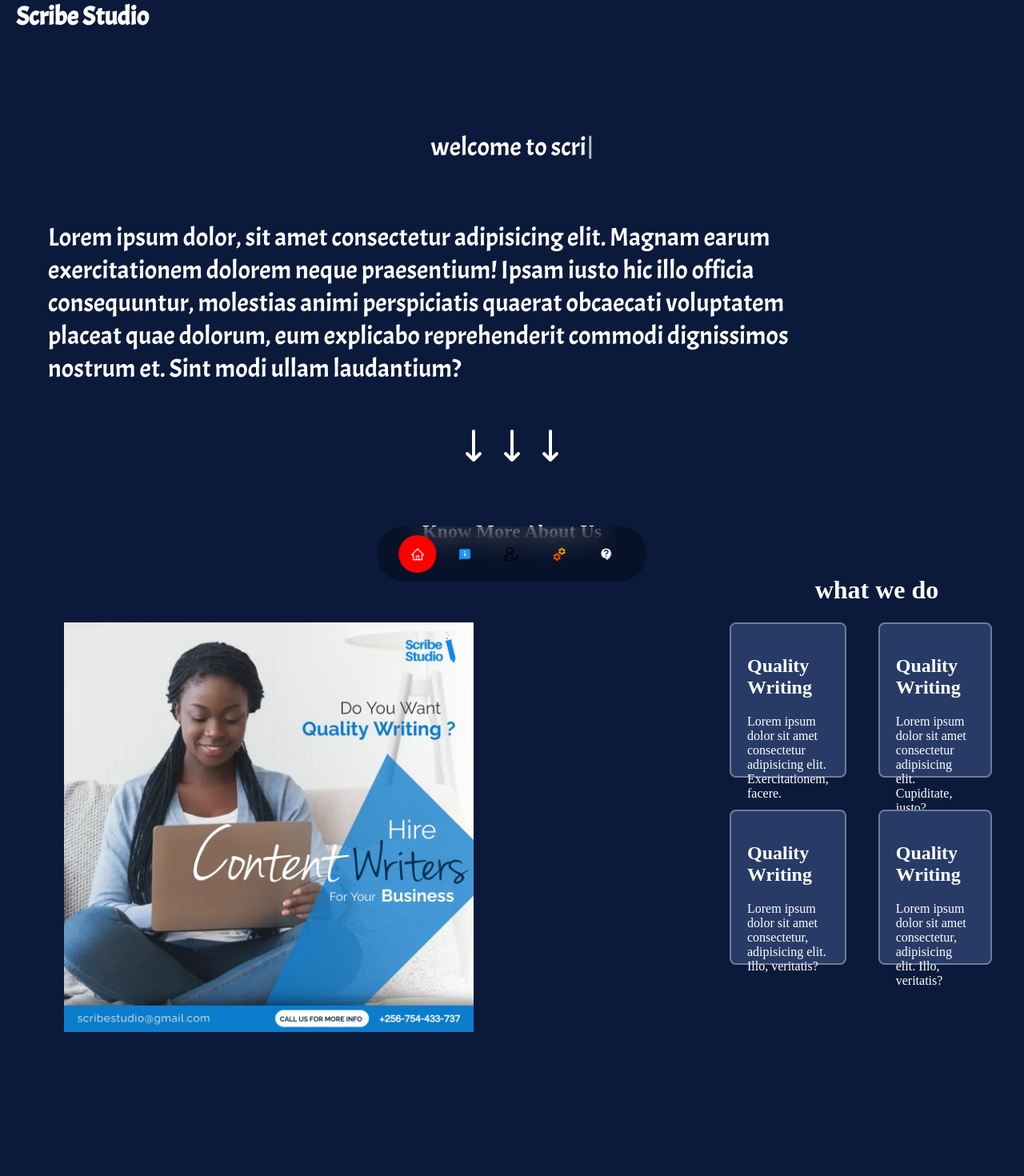
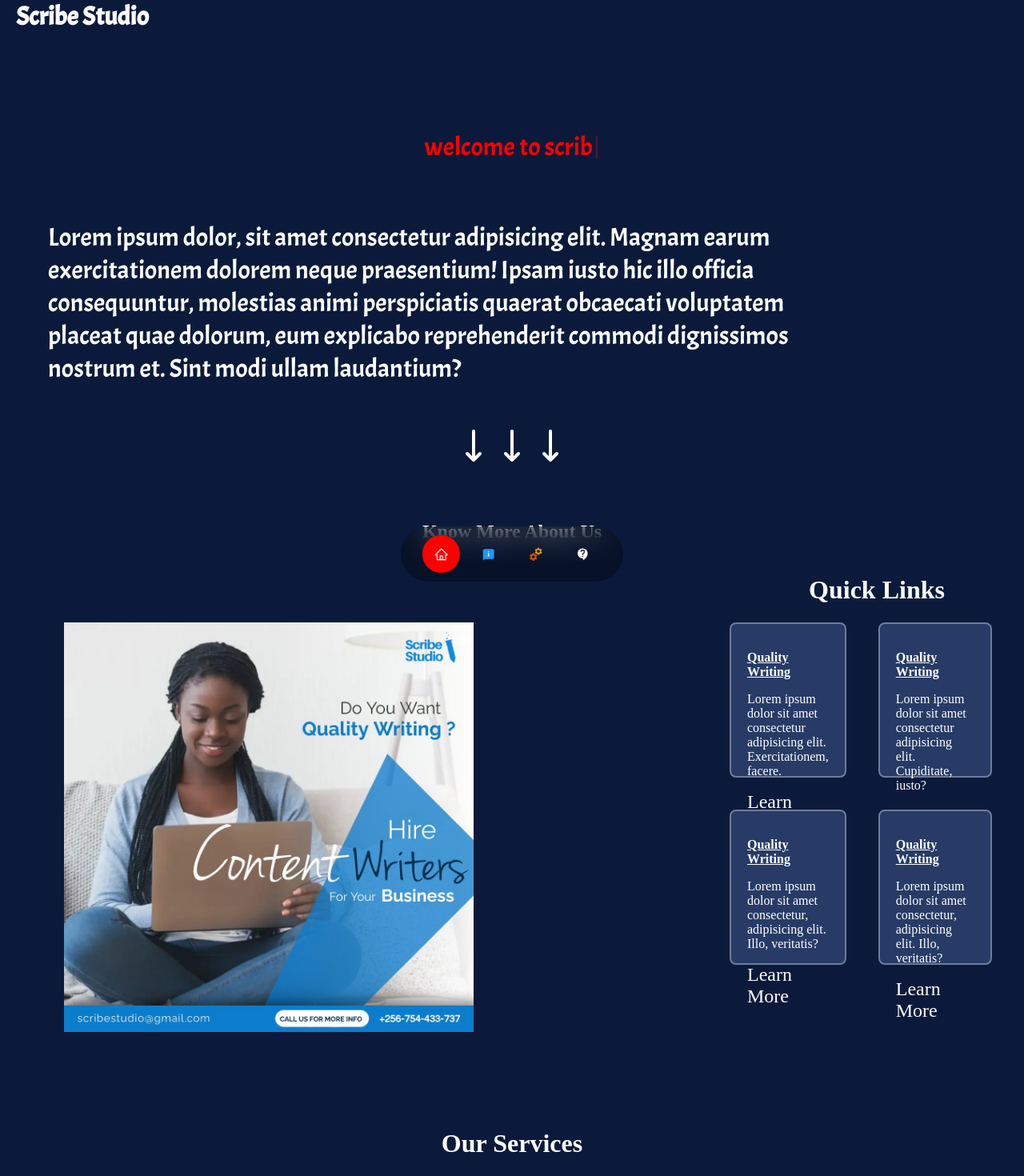
Before and after one commit to Domains18/expressa-frontend, a React (Create React App) app: page / in a window 1280 px wide. Shown: the part 41-1511 px from the top of the page at 80% size. Before the commit the page ends 1431 px from the top, so only its background shows below. Built offline with nearby package versions, Linux system fonts and the light colour scheme.

Commit message:
commit: responsive adjustments

```diff
--- a/src/App.js
+++ b/src/App.js
@@ -1,6 +1,7 @@
 import Nav from './components/Nav/Nav';
 import Header from './components/Header/Header';
 import About from './components/About/About';
+import Services from './Services/Services';
 import './App.css';
 
 function App() {
@@ -9,6 +10,7 @@
       <Nav/>
       <Header/>
       <About/>
+      <Services/>
     </div>
   );
 }
--- /dev/null
+++ b/src/Services/Services.css
@@ -0,0 +1,9 @@
+#services{
+
+
+}
+
+.service-container{
+    display: flex;
+    justify-content: center;
+}
--- /dev/null
+++ b/src/Services/Services.jsx
@@ -0,0 +1,13 @@
+import React from 'react'
+import './Services.css'
+const Services = () => {
+  return (
+    <div id='services'>
+        <div className="service-container">
+            <h1>Our Services</h1>
+        </div>
+    </div>
+  )
+}
+
+export default Services
--- a/src/components/About/About.css
+++ b/src/components/About/About.css
@@ -29,10 +29,15 @@
 article{
     padding: 20px;
     width: auto;
+    font-size: 16px;
     height: 150px;
     background: #273b66;
     border: 2px #6f7c99 solid;
     border-radius: 8px;
+}
+article h2{
+    font-size: 16px;
+    text-decoration: underline;
 }
 article:hover{
     background: transparent;
--- a/src/components/About/About.jsx
+++ b/src/components/About/About.jsx
@@ -13,31 +13,35 @@
             <img src={image} alt="" />
             <div className="content-about">
               <div className="title-container">
-                <h1>what we do</h1>
+                <h1>Quick Links</h1>
               </div>
               <div className="gallery">
                 <article>
                   <div className="title">
                     <h2>Quality Writing</h2>
-                    Lorem ipsum dolor sit amet consectetur adipisicing elit. Exercitationem, facere.
+                   <p>Lorem ipsum dolor sit amet consectetur adipisicing elit. Exercitationem, facere.</p>
+                    <div><a href="/">Learn More</a></div>
                   </div>
                 </article>
                 <article>
                   <div className="title">
                     <h2>Quality Writing</h2>
                     <p>Lorem ipsum dolor sit amet consectetur adipisicing elit. Cupiditate, iusto?</p>
+                    <div><a href="/">Learn More</a></div>
                   </div>
                 </article>
                 <article>
                   <div className="title">
                     <h2>Quality Writing</h2>
                     <p>Lorem ipsum dolor sit amet consectetur, adipisicing elit. Illo, veritatis?</p>
+                    <div><a href="/">Learn More</a></div>
                   </div>
                 </article>
                 <article>
                   <div className="title">
                     <h2>Quality Writing</h2>
                     <p>Lorem ipsum dolor sit amet consectetur, adipisicing elit. Illo, veritatis?</p>
+                    <div><a href="/">Learn More</a></div>
                   </div>
                 </article>
               </div>
--- a/src/components/Header/Header.css
+++ b/src/components/Header/Header.css
@@ -1,5 +1,14 @@
 .header{
     font-family: 'Acme', sans-serif;
+}
+a{
+    color: white;
+    font-size: 1.5rem;
+    text-decoration: none;
+}
+a:hover{
+    font-size: 1.7rem;
+    color: lightcyan;
 }
 .header-txt{
     display: flex;
@@ -21,7 +30,7 @@
 .typewriter{
     margin: auto;
 }
-q{
+span{
     color: red;
 }
 .arrows{
--- a/src/components/Header/Header.jsx
+++ b/src/components/Header/Header.jsx
@@ -18,6 +18,9 @@
 
                         'Hello', 'welcome to scribe'
                         , 'For all your writing needs',
+                        'Talk to us',
+                        'call: +254757387606',
+                        'Email: gibsonsgibson88@gmail.com'
                     ],
                     autoStart: true,
                     loop: true
--- a/src/components/Nav/Nav.jsx
+++ b/src/components/Nav/Nav.jsx
@@ -2,7 +2,6 @@
 import './Nav.css'
 import { AiOutlineHome } from 'react-icons/ai';
 import { FcAbout } from 'react-icons/fc';
-import { GrUserExpert } from 'react-icons/gr';
 import { FcServices } from 'react-icons/fc';
 import { MdContactSupport } from 'react-icons/md'
 import { useState } from 'react';
@@ -12,7 +11,6 @@
     <nav>
       <a href="#" onClick={()=> setActiveNav('#')} className={activeNav === '#' ? 'active' : ''}><AiOutlineHome></AiOutlineHome></a>
       <a href="#about" onClick={(e)=> setActiveNav('about')} className={activeNav === 'about' ? 'active' : ''}><FcAbout></FcAbout></a>
-      <a href="#experience"onClick={() => setActiveNav('experience')} className={activeNav === 'experience' ? 'active' : ''}><GrUserExpert></GrUserExpert></a>
       <a href="#services" onClick={()=> setActiveNav('services')} className={activeNav === 'services' ? 'active' : ''}><FcServices></FcServices></a>
       <a href="#contact" onClick={()=> setActiveNav('contact')} className={activeNav === 'contact' ? 'active' : ''}><MdContactSupport></MdContactSupport></a>
     </nav>
```
